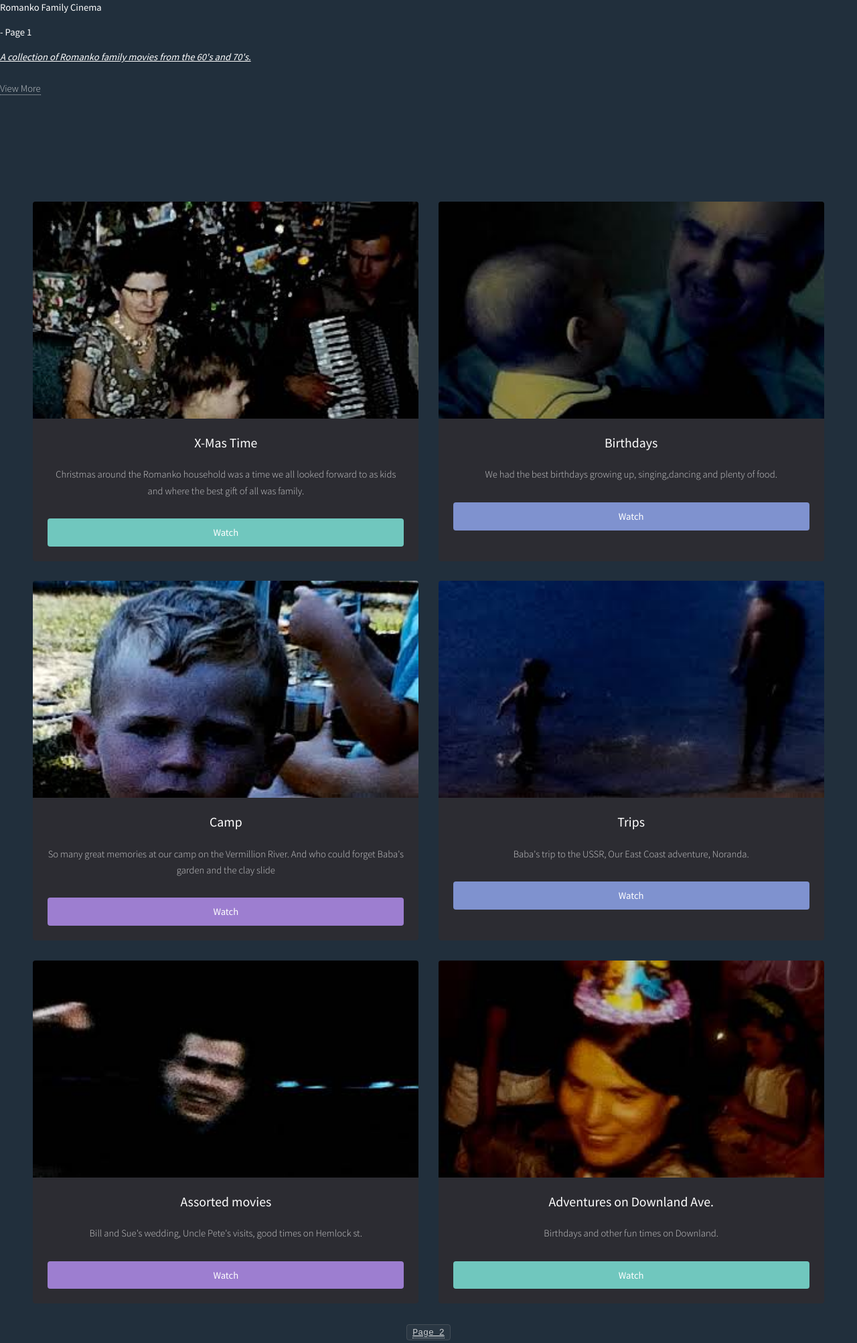
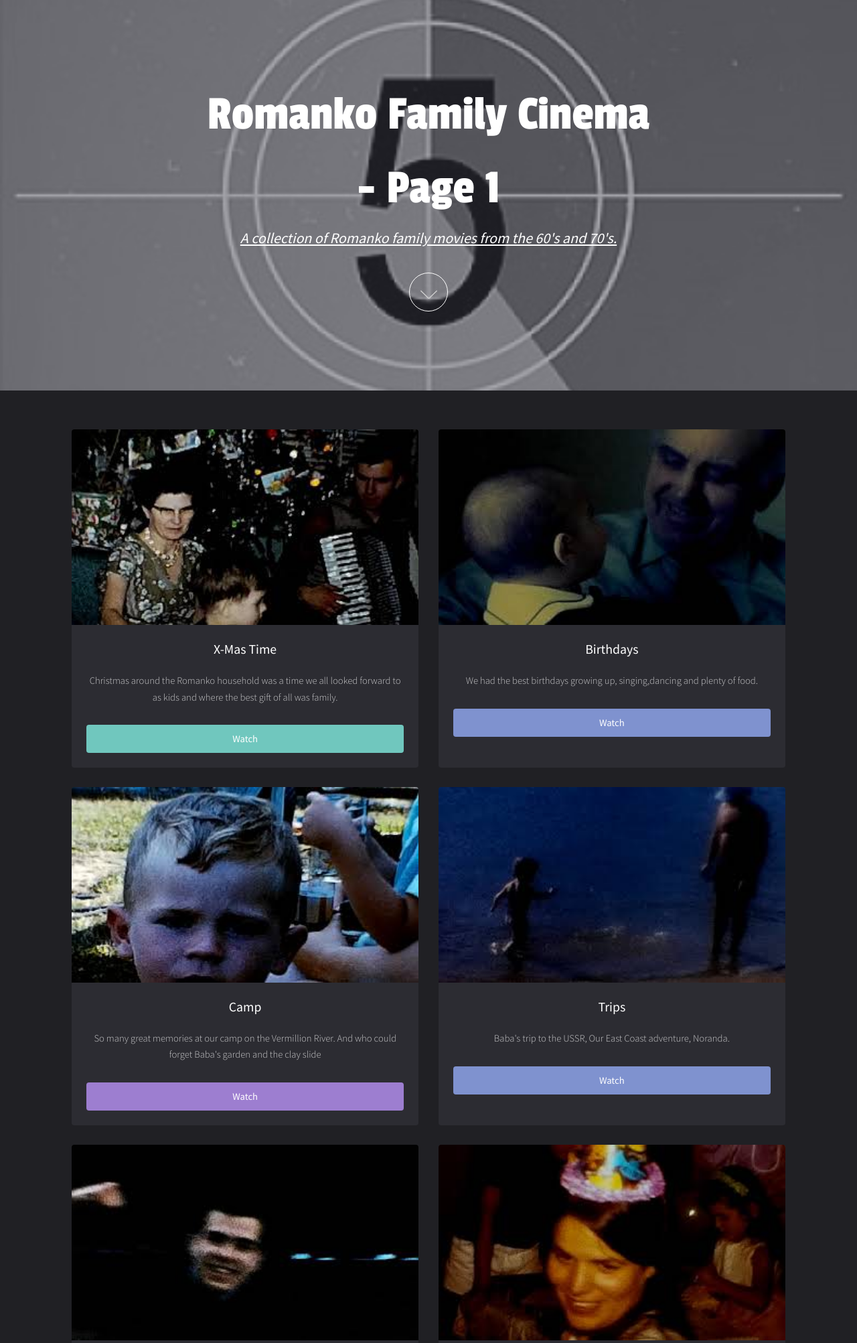
Before and after one commit to TechspankyTeam/8mm.github.io, a PHP site: page / in a window 1280 px wide. Shown: the top 2005 px of the page at 67% size. Run offline with PHP 8.4, Linux system fonts and the light colour scheme; grey boxes are pictures that could not be loaded.

Commit message:
Update main.css

```diff
--- a/assets/css/main.css
+++ b/assets/css/main.css
@@ -76,7 +76,7 @@
 	}
 
 	body {
-		background: #212F3C;
+		background: #202024;
 	}
 
 		body.is-loading *, body.is-loading *:before, body.is-loading *:after {
@@ -1148,6 +1148,8 @@
 					display: none !important;
 				}
 
+		}
+
 /* Banner */
 
 	#banner {
```
